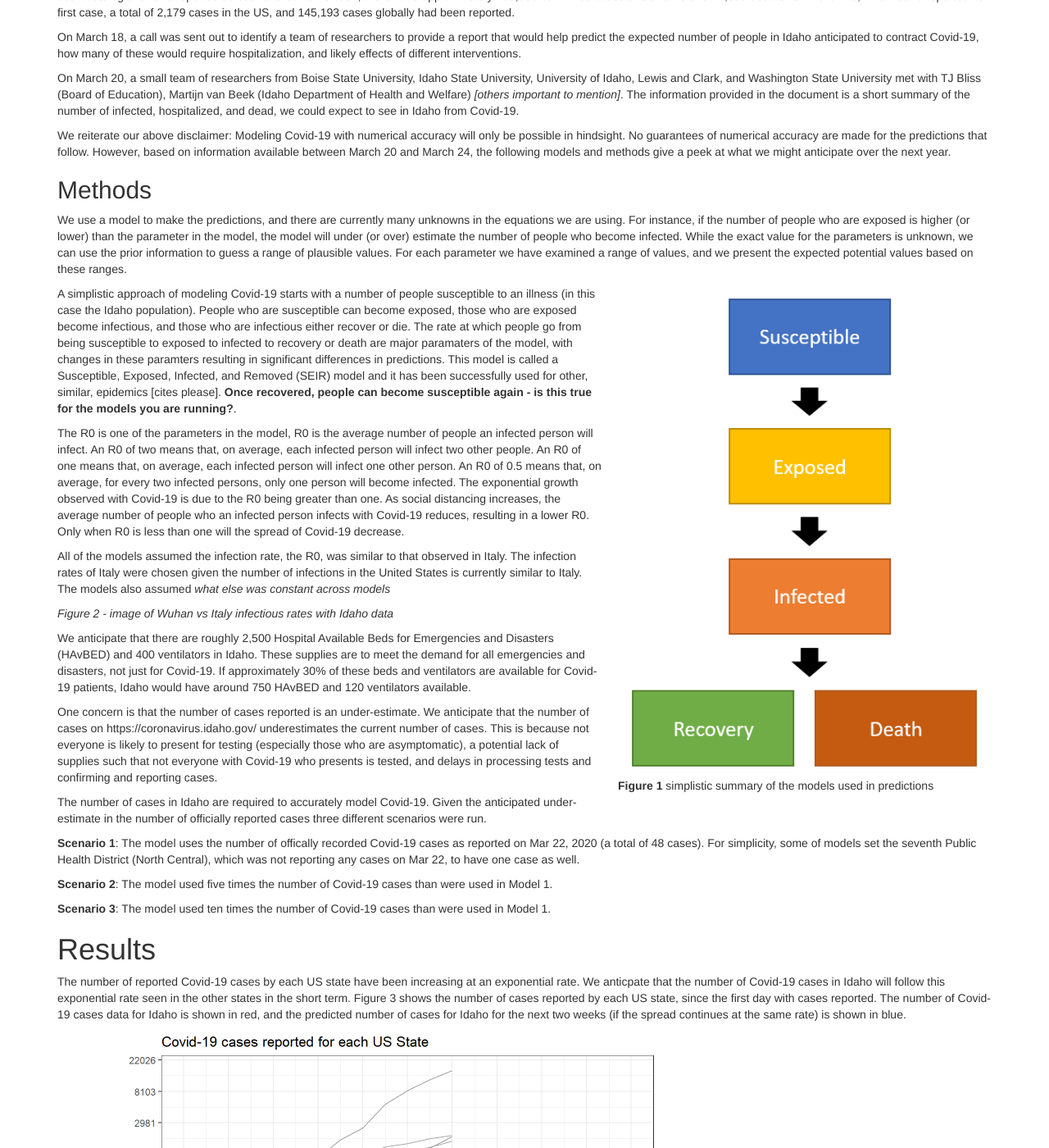
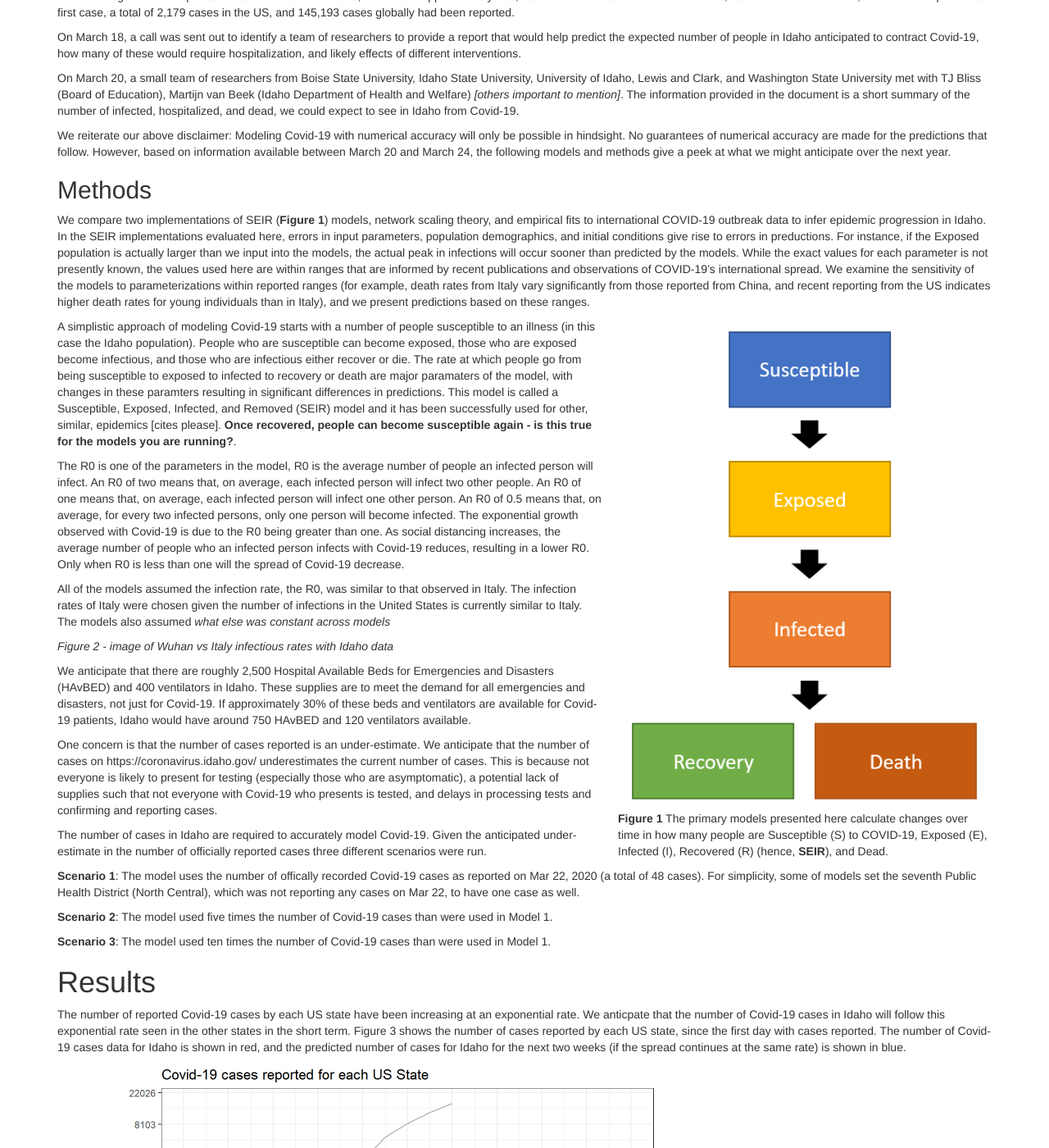
Before and after one commit to magbenji/summary, a Jekyll site: the page built from index.md, in a window 1280 px wide and 1400 px high, scrolled down 567 px. Shown: the whole window at 82% size. Built offline with Jekyll 4.4.1, drawn with Linux system fonts in a browser that asks for light colours.

Commit message:
some methods

```diff
--- a/index.md
+++ b/index.md
@@ -34,13 +34,15 @@ No guarantees of numerical accuracy are made for the predictions that follow.
 However, based on information available between March 20 and March 24, the following models and methods give a peek at what we might anticipate over the next year.
 
 ## Methods
-We use a model to make the predictions, and there are currently many unknowns in the equations we are using.
-For instance, if the number of people who are exposed is higher (or lower) than the parameter in the model, the model will under (or over) estimate the number of people who become infected.
-While the exact value for the parameters is unknown, we can use the prior information to guess a range of plausible values. For each parameter we have examined a range of values, and we present the expected potential values based on these ranges.
+We compare two implementations of SEIR (**Figure 1**) models, network scaling theory, and empirical fits to international COVID-19 outbreak data to infer epidemic progression in Idaho.
+In the SEIR implementations evaluated here, errors in input parameters, population demographics, and initial conditions give rise to errors in preductions.
+For instance, if the Exposed population is actually larger than we input into the models, the actual peak in infections will occur sooner than predicted by the models.
+While the exact values for each parameter is not presently known, the values used here are within ranges that are informed by recent publications and observations of COVID-19's international spread.
+We examine the sensitivity of the models to parameterizations within reported ranges (for example, death rates from Italy vary significantly from those reported from China, and recent reporting from the US indicates higher death rates for young individuals than in Italy), and we present predictions based on these ranges.
 
 <figure style="float:right;width:40%;margin-left:20px">
 <img src="./fig/SEIR.PNG" >
-<figcaption><b>Figure 1</b> simplistic summary of the models used in predictions </figcaption>
+<figcaption><b>Figure 1</b> The primary models presented here calculate changes over time in how many people are Susceptible (S) to COVID-19, Exposed (E), Infected (I), Recovered (R) (hence, <b>SEIR</b>), and Dead. </figcaption>
 </figure>
 
 A simplistic approach of modeling Covid-19 starts with a number of people susceptible to an illness (in this case the Idaho population).
```
